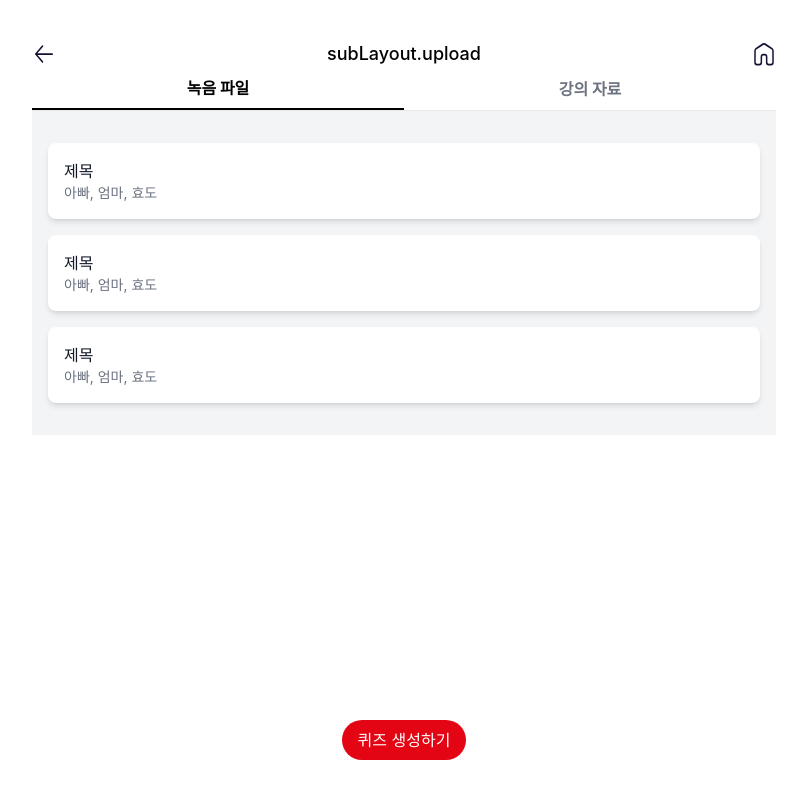
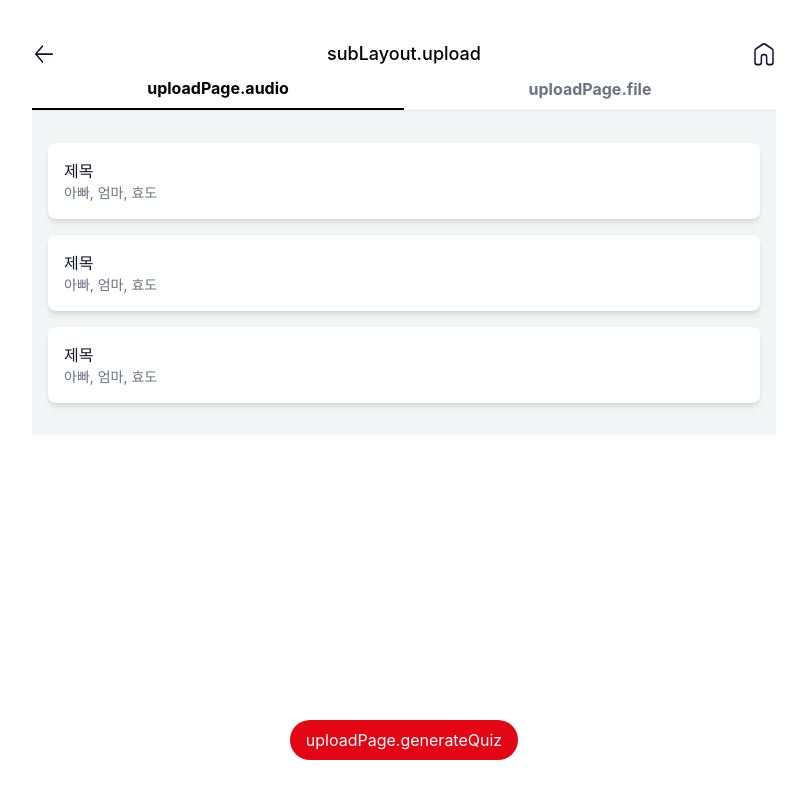
Before and after one commit to TEAM-MukTae/fe, a React (Create React App) app: page /upload in a window 1280 px wide. Shown: the whole page, without its empty margins (236-1041 px from the left). Built offline with nearby package versions, Linux system fonts and the light colour scheme; no server answers; a web font is replaced by a local one.

Commit message:
feat: upload page i18n 적용

```diff
--- a/src/pages/UploadPage.tsx
+++ b/src/pages/UploadPage.tsx
@@ -2,6 +2,7 @@ import React, { useState, useEffect } from "react";
 
 import { useAllAudio } from "../hooks/useAllAudio";
 import { useNavigate } from "react-router-dom";
+import { useTranslation } from "react-i18next";
 
 import ToastPopup from "../components/display/ToastPopup";
 import Card from "../components/display/Card";
@@ -44,6 +45,7 @@ const dummy: DummyData = {
 };
 
 export default function UploadPage() {
+    const { t } = useTranslation();
     const navigate = useNavigate();
     const { isLoading, isError, allAudio } = useAllAudio();
 
@@ -83,7 +85,7 @@ export default function UploadPage() {
         event.preventDefault();
 
         if (!fileName) {
-            setToastMessage("파일을 선택하세요.");
+            setToastMessage(t("uploadPage.selectFile"));
             setToast(true);
             return;
         }
@@ -109,7 +111,7 @@ export default function UploadPage() {
                     }`}
                     onClick={() => handleTabClick("audio")}
                 >
-                    녹음 파일
+                    {t("uploadPage.audio")}
                 </button>
                 <button
                     className={`py-2 px-4 text-center flex-1 font-bold ${
@@ -119,7 +121,7 @@ export default function UploadPage() {
                     }`}
                     onClick={() => handleTabClick("file")}
                 >
-                    강의 자료
+                    {t("uploadPage.file")}
                 </button>
             </div>
             <div className="p-4 bg-gray-100">
@@ -146,7 +148,9 @@ export default function UploadPage() {
                         >
                             <img src={upload} alt="upload" className="mr-2" />
                             <span className="font-semibold text-black">
-                                {fileName ? `${fileName}` : "업로드"}
+                                {fileName
+                                    ? `${fileName}`
+                                    : t("uploadPage.upload")}
                             </span>
                         </label>
 
@@ -168,7 +172,7 @@ export default function UploadPage() {
                     height="10px"
                     onClick={handleGenerateQuiz}
                 >
-                    퀴즈 생성하기
+                    {t("uploadPage.generateQuiz")}
                 </Button>
             </div>
         </div>
```
